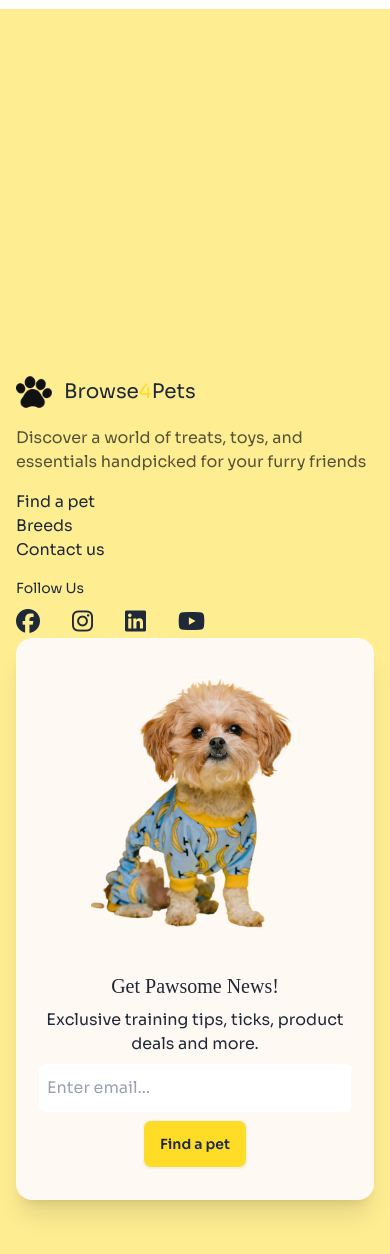
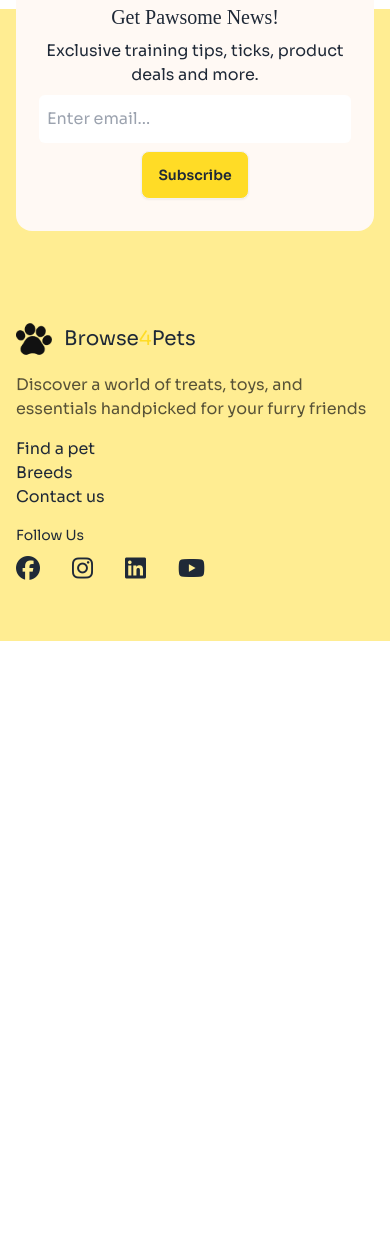
Before and after one commit to Sanj33d/project_PetShop, a plain HTML site: page index.html in a window 390 px wide. Shown: the part 3414-4668 px from the top of the page. After the commit the page ends 4055 px from the top, so only its background shows below. Drawn offline with nearby package versions, Linux system fonts and the light colour scheme; a web font is replaced by a local one.

Commit message:
footer mobile done

```diff
--- a/index.html
+++ b/index.html
@@ -439,8 +439,35 @@
 
     </main>
 
-    <footer class=" footer-bg px-4 lg:px-[156px] pt-[365px] pb-[56px] mt-[326px]">
-      <section class="lg:flex lg:gap-[500px]">
+    <footer class=" footer-bg px-4 lg:px-[156px] pb-[56px] mt-[326px]">
+      <!-- footer section1 -->
+      <section class="relative bottom-[340px]">
+        <div class="card relative-card-bg">
+          <figure class="px-10 pt-10">
+            <img
+              src="images/cute-pet-mid.png"
+              alt="Shoes"
+              class="w-3/4" />
+          </figure>
+          <div class="card-body items-center text-center mx-[-25px]">
+            <h2 class="card-title my-font-2 font-light">Get Pawsome News!</h2>
+            <p>Exclusive training tips, ticks, product deals and more.</p>
+            <div class="w-full px-4">
+              <input
+              type="email"
+              placeholder="Enter email..."
+              class="w-full py-3 px-2 rounded-md"
+            />
+            </div>
+            <div class="card-actions">
+              <!-- <button class="btn btn-primary">Subscribe</button> -->
+              <a class="btn amar_logo md:mt-6">Subscribe</a>
+            </div>
+          </div>
+        </div>
+       </section>
+      <!-- footer section2 -->
+      <section class="lg:flex lg:gap-[500px] mt-[-250px]">
         <!-- div1 -->
         <div class="">
           <div class="flex items-center gap-3">
@@ -477,32 +504,6 @@
         </div>
       </section>
 
-      <!-- footer relative section -->
-       <section>
-        <div class="card relative-card-bg shadow-xl">
-          <figure class="px-10 pt-10">
-            <img
-              src="images/cute-pet-mid.png"
-              alt="Shoes"
-              class="w-3/4" />
-          </figure>
-          <div class="card-body items-center text-center mx-[-25px]">
-            <h2 class="card-title my-font-2 font-light">Get Pawsome News!</h2>
-            <p>Exclusive training tips, ticks, product deals and more.</p>
-            <div class="w-full px-4">
-              <input
-              type="email"
-              placeholder="Enter email..."
-              class="w-full py-3 px-2 rounded-md"
-            />
-            </div>
-            <div class="card-actions">
-              <!-- <button class="btn btn-primary">Subscribe</button> -->
-              <a class="btn amar_logo md:mt-6">Find a pet</a>
-            </div>
-          </div>
-        </div>
-       </section>
     </footer>
 </body>
 </html>
```
Lines whose indentation alone changed are shown as unchanged.
